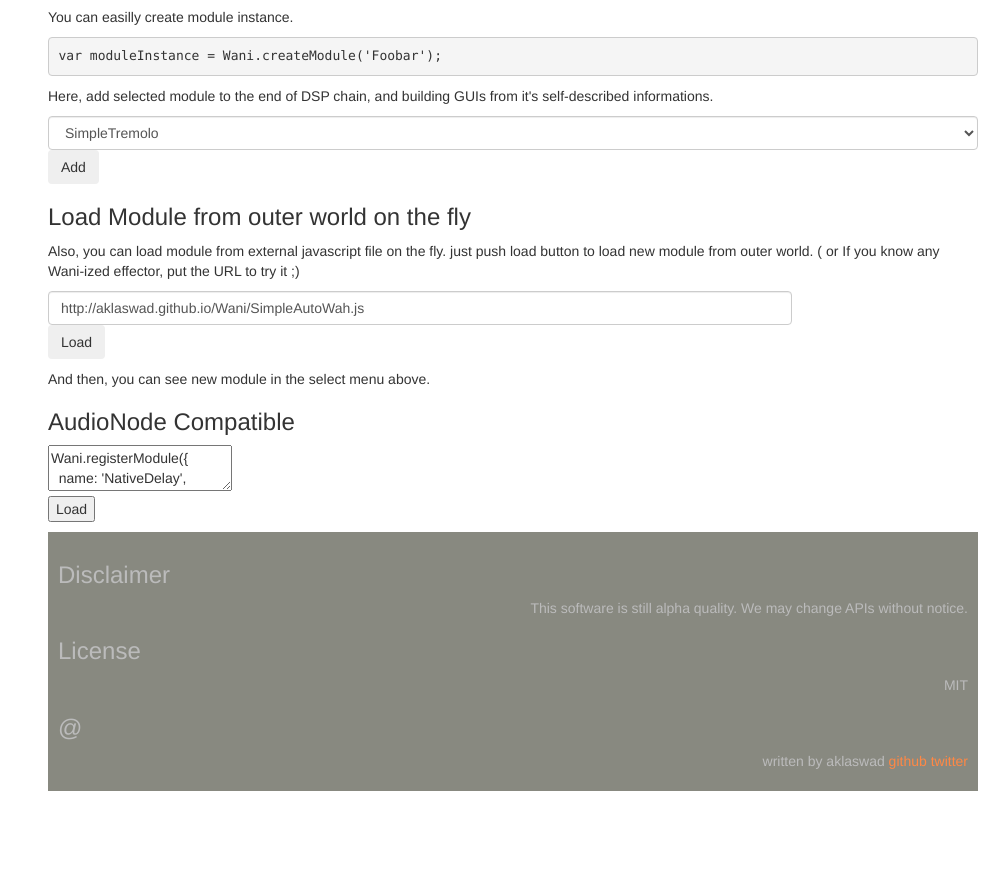
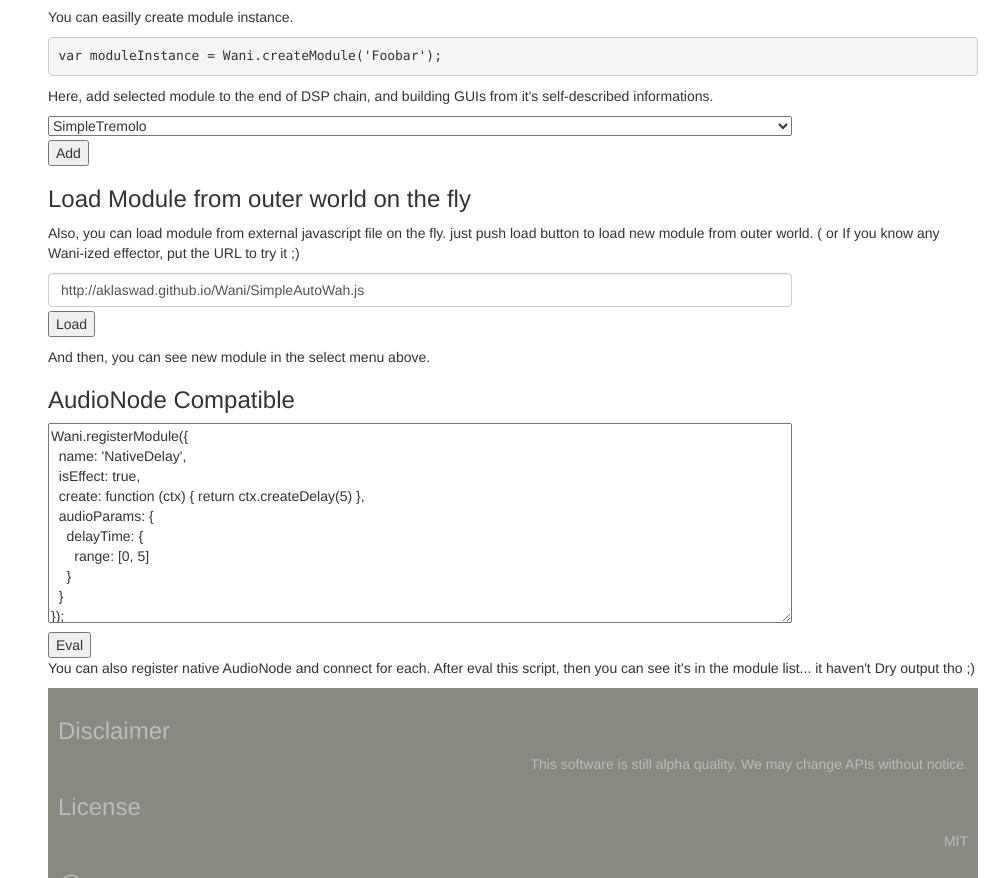
Before and after one commit to aklaswad/wani, a website: page sample/index.html in a window 1280 px wide. Shown: the part 749-1627 px from the top of the page, without its empty margins (287-1280 px from the left). Before the commit the page ends 1540 px from the top, so only its background shows below. Drawn offline with nearby package versions, Linux system fonts and the light colour scheme; files that its build step writes are made by us from their sources.

Commit message:
Design tweaks

```diff
--- a/sample/index.html
+++ b/sample/index.html
@@ -59,19 +59,18 @@ var moduleInstance = Wani.createModule('Foobar');
 </pre></p>
 
           <p>Here, add selected module to the end of DSP chain, and building GUIs from it's self-described informations.
-            <div><select class="js-list-effects form-control"></select>
-            <input type="button" value="Add" class="btn js-add-effect" /></div>
+            <div><select class="js-list-effects"></select></div>
+            <div><button class="js-add-effect">Add</button></div>
           </p>
 
           <h3>Load Module from outer world on the fly</h3>
           <p>Also, you can load module from external javascript file on the fly. just push load button to load new module from outer world. ( or If you know any Wani-ized effector, put the URL to try it ;)
-          <div><input type="text" class="js-module-url form-control" value="http://aklaswad.github.io/Wani/SimpleAutoWah.js" />
-          <input type="button" value="Load" class="btn js-load-module" /></div></p>
+          <div><input type="text" class="js-module-url form-control" value="http://aklaswad.github.io/Wani/SimpleAutoWah.js" /></div>
+          <div><button class="js-load-module">Load</button></div></p>
           <p>And then, you can see new module in the select menu above.</p>
 
           <h3>AudioNode Compatible</h3>
-          <p>
-            <div><textarea id="delay-node-module">
+            <div><textarea id="delay-node-module" class="js-eval-textarea">
 Wani.registerModule({
   name: 'NativeDelay',
   isEffect: true,
@@ -82,9 +81,9 @@ Wani.registerModule({
     }
   }
 });
-
           </textarea></div>
-          <button id="load-delay-node">Load</button>
+          <div><button id="load-delay-node">Eval</button></div>
+          <p>You can also register native AudioNode and connect for each. After eval this script, then you can see it's in the module list... it haven't Dry output tho ;)</p>
           <script>
 $( function () {
   $('#load-delay-node').click(function () {
@@ -94,7 +93,7 @@ $( function () {
   });
 });
 </script>
-          </p>
+
           <footer>
             <h3>Disclaimer</h3>
             <p>
--- a/sample/server.js
+++ b/sample/server.js
@@ -4,8 +4,8 @@ var http = require('http'),
   fs = require('fs');
 
 var documents = {
-  'Wani.js': '/../lib/Wani.js',
-  'Web.js': '/../lib/Web.js',
+  'wani.js': '/../lib/wani.js',
+  'web.js': '/../lib/web.js',
   'index.html': '/index.html',
   'TriOscillator.js': '/TriOscillator.js',
   'SimpleTremolo.js': '/SimpleTremolo.js',
--- a/sample/site.js
+++ b/sample/site.js
@@ -147,14 +147,14 @@ $(function () {
     // ----------------------------------- jQuery actions
     var that = this;
     $('.js-add-effect').on('click', function(event){
-      var name = $(this).siblings('select').val();
+      var name = $('.js-list-effects').val();
       that.appendModule( name );
       return false;
     });
 
     $('.js-load-module').click( function () {
       Wani.Web.loadScriptFromURL(
-        $(this).siblings('.js-module-url').val(),
+        $('.js-module-url').val(),
         function () {
           that.updateModuleList();
         }
--- a/sample/style.css
+++ b/sample/style.css
@@ -25,6 +25,19 @@ html,body{
   position: relative;
   width: 256px;
   margin: 2px;
+}
+
+button {
+  margin-top: 4px;
+}
+
+textarea {
+  width: 80%;
+  height: 200px;
+}
+
+select {
+  width: 80%;
 }
 
 .wani-module.synth {
```
